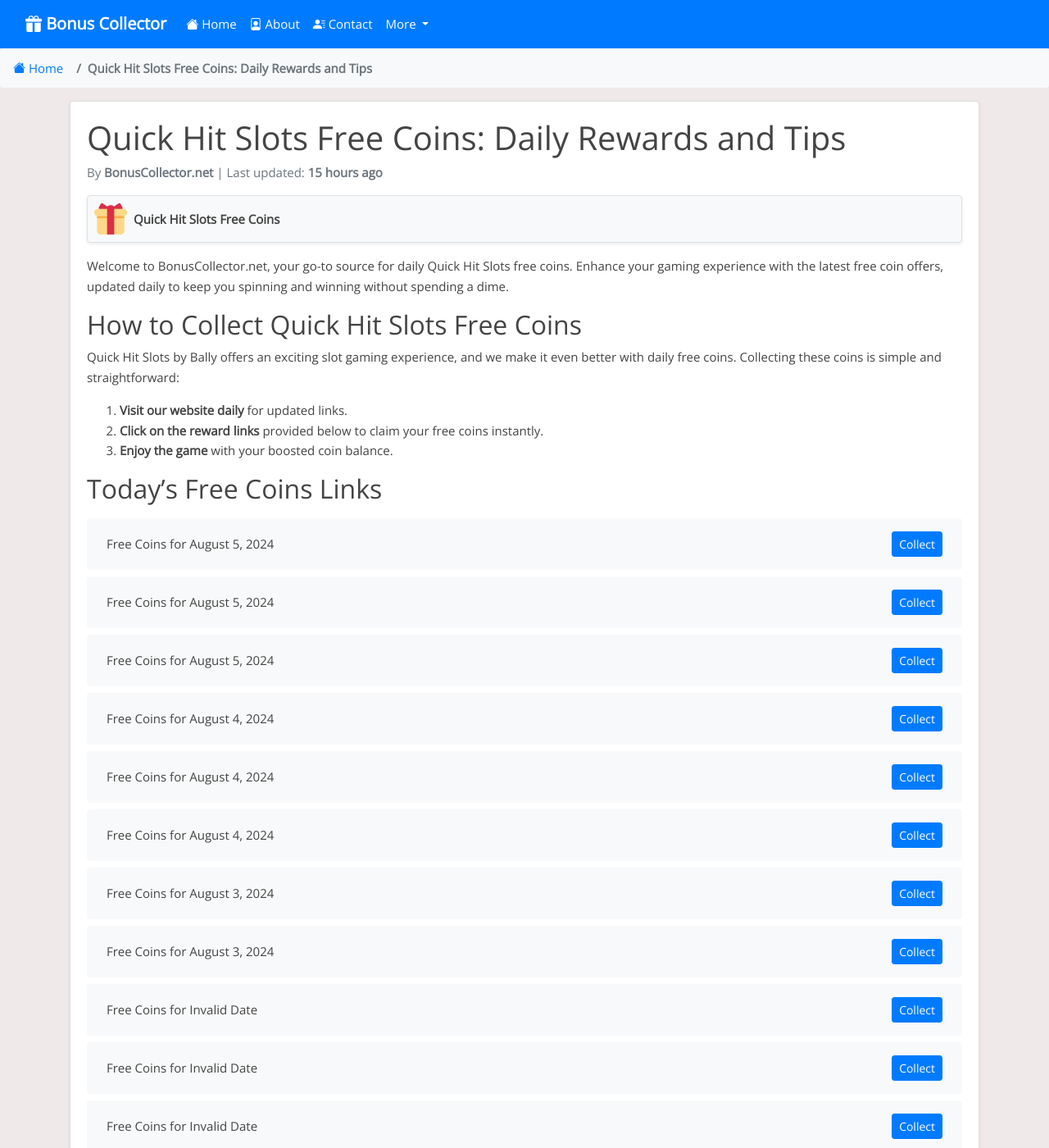
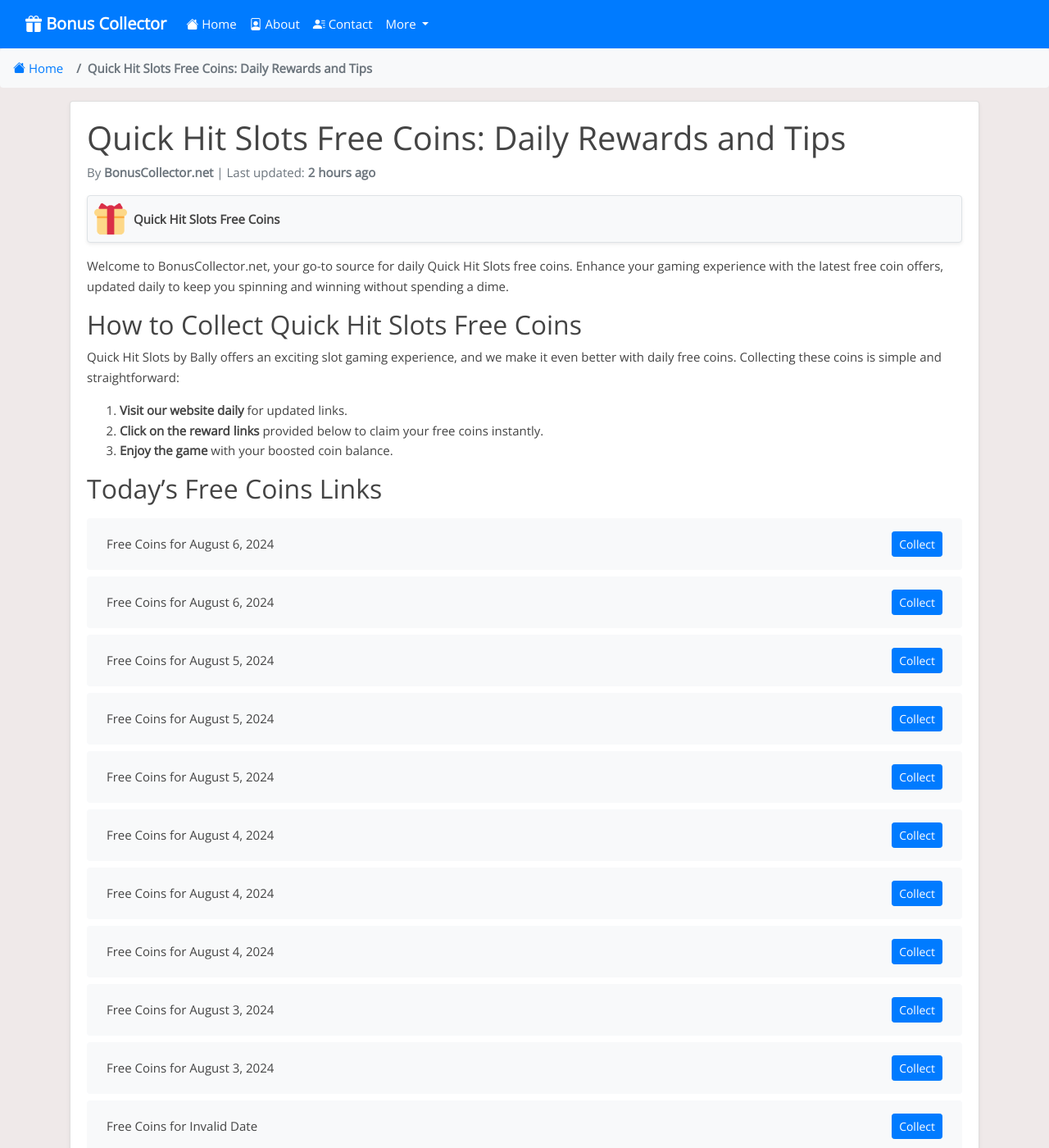
Before and after one commit to Prollad99/bs-net, a Jekyll site: the page built from _posts/2024-08-01-quick-hit-slots.md, in a window 1280 px wide and 1400 px high. Shown: the whole window at 82% size. Built offline with Jekyll 4.4.1, drawn with Linux system fonts in a browser that asks for light colours; nearby versions of some CDN libraries; comment, search, counter and statistics services are not loaded.

Commit message:
Update quick-hit-slots reward links and last modified date

```diff
--- a/_data/include_files.yml
+++ b/_data/include_files.yml
@@ -71,7 +71,7 @@
   last_modified: 2024-08-06 03:37:23
 
 quick-hit-slots.html:
-  last_modified: 2024-08-05 15:35:27
+  last_modified: 2024-08-06 04:17:03
 
 heart-of-vegas.html:
   last_modified: 2024-08-06 03:15:17
--- a/_includes/quick-hit-slots.html
+++ b/_includes/quick-hit-slots.html
@@ -1,4 +1,12 @@
 <ul class="list-group mt-3 mb-4">
+  <li class="list-group-item d-flex justify-content-between align-items-center">
+    <span>Free Coins for August 6, 2024</span>
+    <a href="https://quickhitslots.jckpt.me/cf4d662a4d" class="btn btn-primary btn-sm">Collect</a>
+  </li>
+  <li class="list-group-item d-flex justify-content-between align-items-center">
+    <span>Free Coins for August 6, 2024</span>
+    <a href="https://quickhitslots.jckpt.me/8169569dd3" class="btn btn-primary btn-sm">Collect</a>
+  </li>
   <li class="list-group-item d-flex justify-content-between align-items-center">
     <span>Free Coins for August 5, 2024</span>
     <a href="https://quickhitslots.jckpt.me/11dba350fb" class="btn btn-primary btn-sm">Collect</a>
@@ -391,12 +399,4 @@
     <span>Free Coins for Invalid Date</span>
     <a href="https://quickhitslots.jckpt.me/34727a0e6b" class="btn btn-primary btn-sm">Collect</a>
   </li>
-  <li class="list-group-item d-flex justify-content-between align-items-center">
-    <span>Free Coins for Invalid Date</span>
-    <a href="https://quickhitslots.jckpt.me/5894f53e11" class="btn btn-primary btn-sm">Collect</a>
-  </li>
-  <li class="list-group-item d-flex justify-content-between align-items-center">
-    <span>Free Coins for Invalid Date</span>
-    <a href="https://quickhitslots.jckpt.me/0a6f0fbae0" class="btn btn-primary btn-sm">Collect</a>
-  </li>
 </ul>
```
Also changed, not shown: links-json/quick-hit-slots.json (+8 -6 lines).
